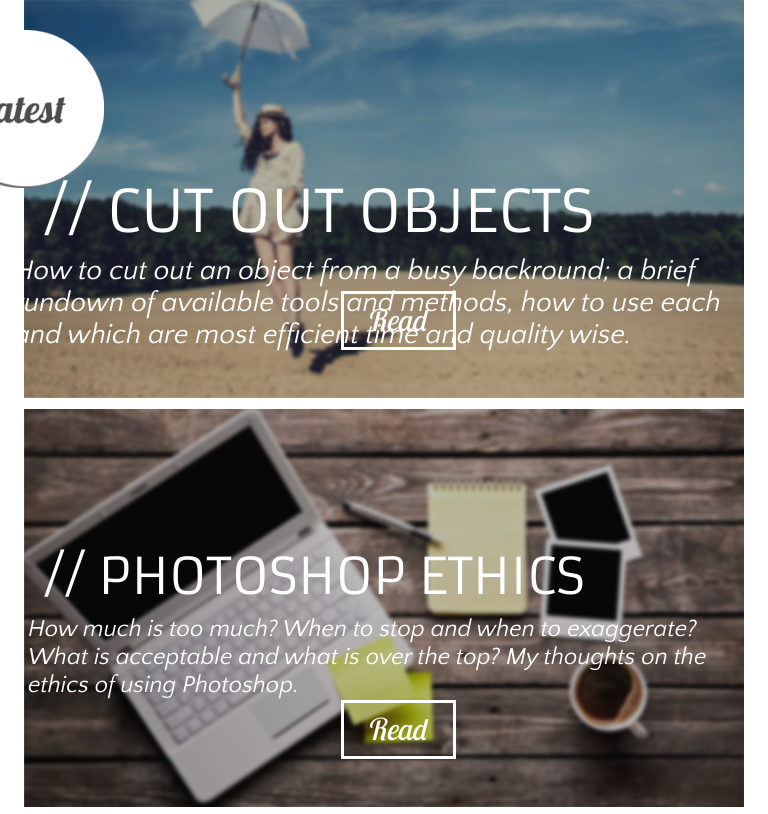
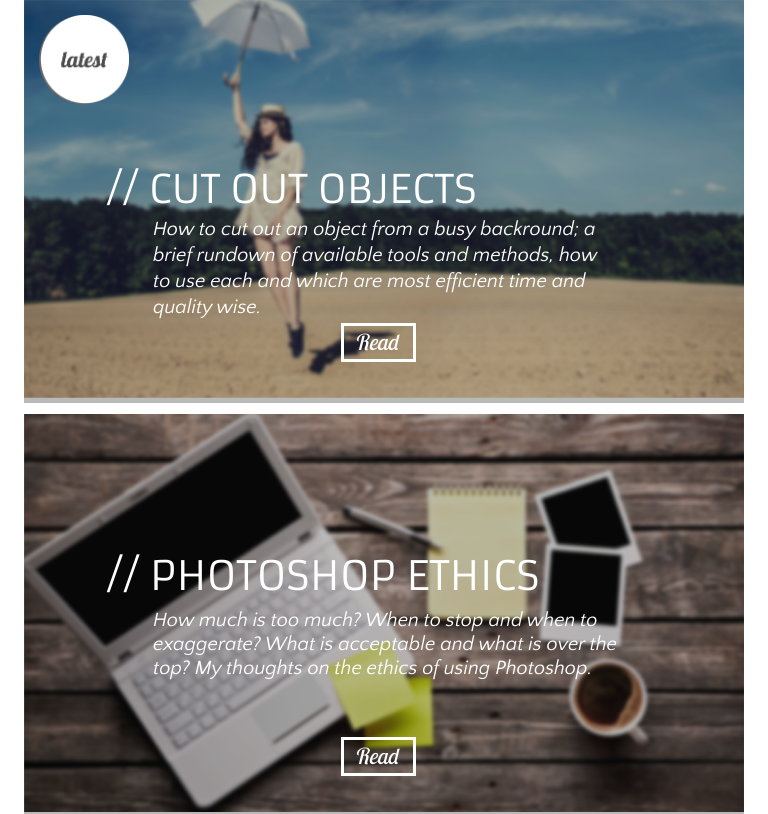
Before and after one commit to Cumbo/Cumbo.github.io, a plain HTML site: page index.html in a window 768 px wide. Shown: the top 814 px of the page. Drawn offline with Linux system fonts and the light colour scheme.

Commit message:
responsive

```diff
--- a/custom.css
+++ b/custom.css
@@ -293,7 +293,7 @@ p {
 }
 
 .horizontal-line {
-	margin-bottom: 80px;
+	margin-bottom: 60px;
 }
 
 .tekst-podnaslov {
@@ -317,6 +317,65 @@ p {
 		margin-left: 15px;
 	}
 
+	h1.header {
+		font-size: 36px;
+		margin-left: 20px;
+	}
+
+	h1.header.latest {
+		font-size: 36px;
+		margin-bottom: 4px;
+	}
+
+	.podnaslov {
+		font-size: 18px;
+		margin-left: 10px;
+		line-height: 24px;
+	}
+
+	.podnaslov.latest {
+		font-size: 18px;
+		margin-left: 10px;
+		line-height: 26px;
+	}
+
+	.read-container {
+		bottom: 10%;
+	}
+
+	.read-more {
+		width:75px;
+		left: 44%;
+		font-size: 22px;
+		padding-top: 1px;
+		padding-bottom: 1px;
+	}
+
+	.read-more a {
+		padding-right: 5px;
+	}
+
+	.overimage.latest {
+		top:37%;
+	}
+
+	.latest-icon {
+		top:15px;
+		left:15px;
+		width: 90px;
+	}
+	img {
+		vertical-align: baseline;
+	}
+	.horizontal-line {
+		margin-bottom: 20px;
+	}
+
+	.podnaslov-post {
+		margin-bottom: 10px;
+		margin-top: 30px;
+	}
+
 }
 
 @media (min-width: 768px) and (max-width: 992px) {
@@ -324,6 +383,67 @@ p {
 		font-size: 39px;
 		margin-left: 15px;
 	}
+	h1.header {
+		font-size: 40px;
+		margin-left: 20px;
+	}
+
+	h1.header.latest {
+		font-size: 39px;
+		margin-bottom: 4px;
+	}
+
+	.podnaslov {
+		font-size: 20px;
+		margin-left: 4px;
+		line-height: 24px;
+	}
+
+	.podnaslov.latest {
+		font-size: 20px;
+		margin-left: 4px;
+		line-height: 26px;
+	}
+
+	.read-container {
+		bottom: 10%;
+	}
+
+	.read-more {
+		width:75px;
+		left: 44%;
+		font-size: 22px;
+		padding-top: 1px;
+		padding-bottom: 1px;
+	}
+
+	.read-more a {
+		padding-right: 5px;
+	}
+
+	.overimage.latest {
+		top:37%;
+	}
+
+	.latest-icon {
+		top:15px;
+		left:15px;
+		width: 90px;
+	}
+
+	img {
+		vertical-align: baseline;
+	}
+	.horizontal-line {
+		margin-bottom: 20px;
+	}
+
+	.podnaslov-post {
+		margin-bottom: 10px;
+		margin-top: 30px;
+	}
+
+
 }
 
 @media (min-width: 992px) and (max-width: 1200px) {
@@ -359,15 +479,15 @@ p {
 	}
 
 	.read-more a {
-		width: 100%;
-		color: white;
-		font-style: italic;
 		padding-right: 5px;
 	}
 
 	h1.naslov-post {
 		font-size: 52px;
 		margin-left: 15px;
+	}
+	.horizontal-line {
+		margin-bottom: 20px;
 	}
 
 
--- a/index.html
+++ b/index.html
@@ -39,16 +39,16 @@
         </div>
         <div class="overimage latest">
           <div class="row">
-            <div class="col-md-1">
+            <div class="col-md-1 col-sm-1">
             </div>
-            <div class="col-md-11">
+            <div class="col-md-11 col-sm-11">
               <h1 class="header latest">// CUT OUT OBJECTS</h1>
             </div>
           </div>
           <div class="row">
-            <div class="col-md-2">
+            <div class="col-md-2 col-sm-2">
             </div>
-            <div class="col-md-8">
+            <div class="col-md-8 col-sm-8">
               <div class="podnaslov latest">
                 How to cut out an object from a busy backround; a brief rundown of available tools and methods, how to use each and which are most efficient time and quality wise.
               </div>
@@ -66,16 +66,16 @@
             <div class="img-container"><img src="images/2.png" width="100%" class="pictures"> </div>
             <div class="overimage">
               <div class="row">
-                <div class="col-md-1">
+                <div class="col-md-1 col-sm-1">
                 </div>
-                <div class="col-md-11">
+                <div class="col-md-11 col-sm-11">
                   <h1 class="header">// PHOTOSHOP ETHICS</h1>
                 </div>
               </div>
               <div class="row">
-                <div class="col-md-2">
+                <div class="col-md-2 col-sm-2">
                 </div>
-                <div class="col-md-8">
+                <div class="col-md-8 col-sm-8">
                   <div class="podnaslov">
                     How much is too much? When to stop and when to exaggerate? What is acceptable and what is over the top? My thoughts on the ethics of using Photoshop.
                   </div>
@@ -89,16 +89,16 @@
             <div class="img-container"><img src="images/3.png" width="100%" class="pictures"> </div>
             <div class="overimage">
               <div class="row">
-                <div class="col-md-1">
+                <div class="col-md-1 col-sm-1">
                 </div>
-                <div class="col-md-11">
+                <div class="col-md-11 col-sm-11">
                   <h1 class="header">// CUT OUT OBJECTS</h1>
                 </div>
               </div>
               <div class="row">
-                <div class="col-md-2">
+                <div class="col-md-2 col-sm-2">
                 </div>
-                <div class="col-md-8">
+                <div class="col-md-8 col-sm-8">
                   <div class="podnaslov">
                     How to cut out an object from a busy backround; a brief rundown of available tools and methods, how to use each and which are most efficient time and quality wise.
                   </div>
```
